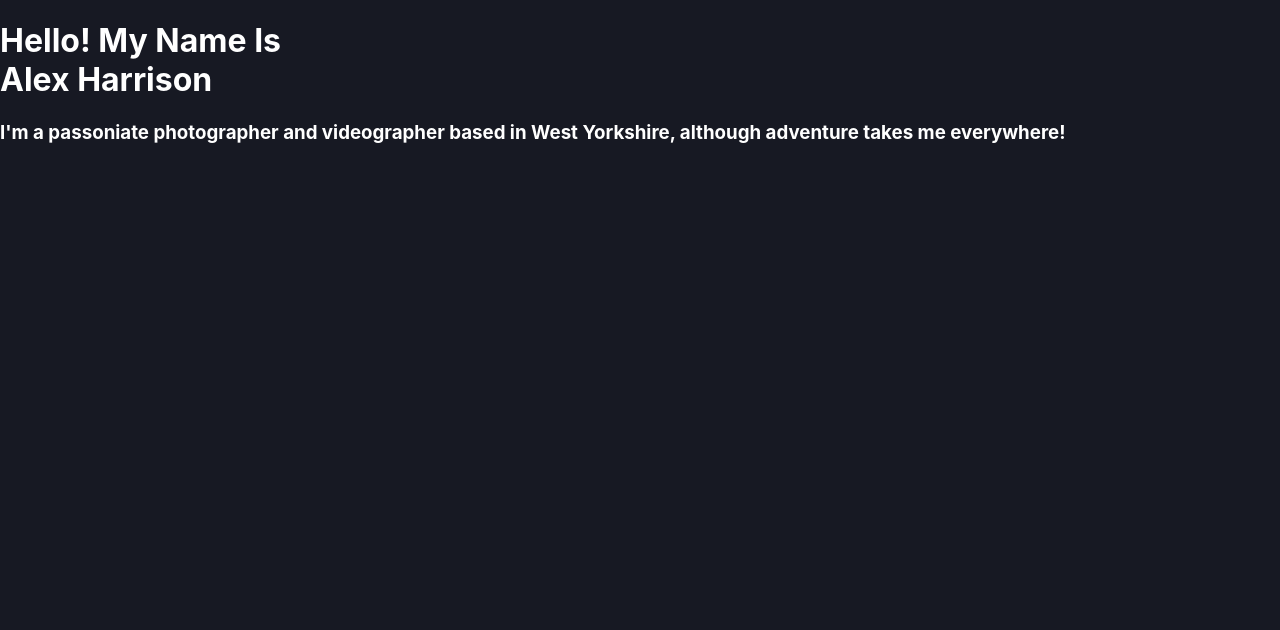
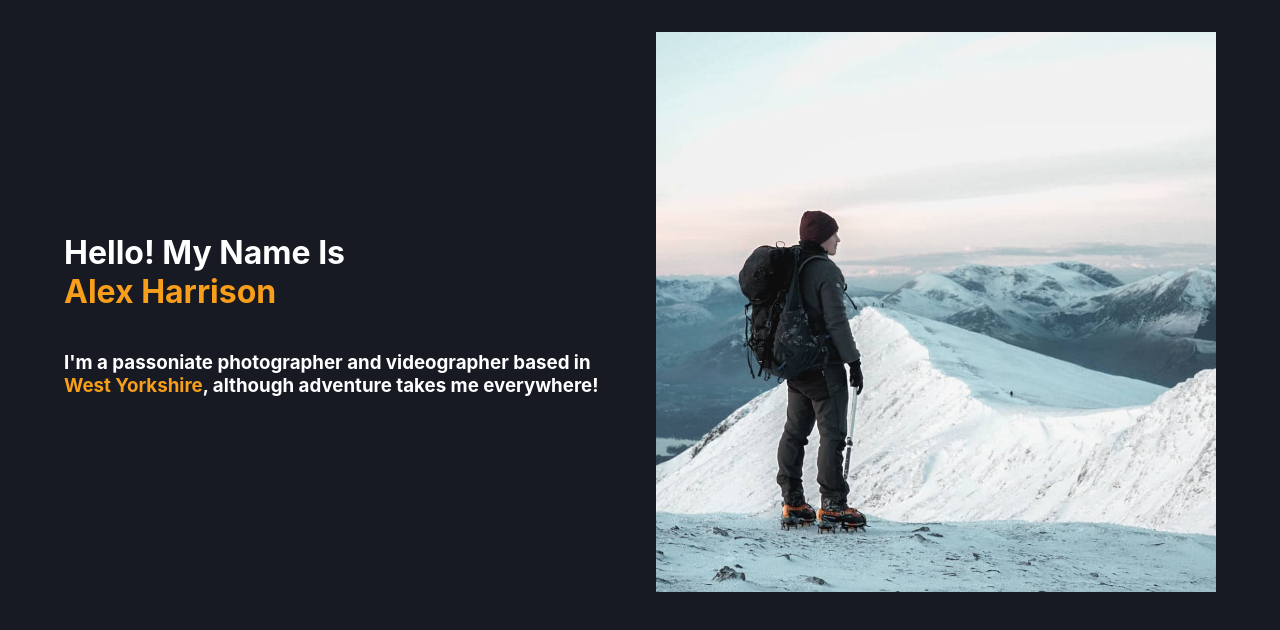
Before and after one commit to tbriggs1/alex-website, a React (Create React App) app: page / in a window 1280 px wide. Shown: the top 630 px of the page. Built offline with nearby package versions, Linux system fonts and the light colour scheme.

Commit message:
Content added to about

```diff
--- a/src/components/AboutSection.js
+++ b/src/components/AboutSection.js
@@ -1,13 +1,18 @@
 import React from 'react';
+import alex from '../images/Alex.jpg';
 
 const AboutSection = () => {
    return(
        <div>
-           <div className="about-text">
-               <h1>Hello! My Name Is <br/><span>Alex Harrison</span></h1>
-               <h3>I'm a passoniate photographer and videographer based in <span>West Yorkshire</span>, although adventure takes me everywhere! </h3>
-           </div>
-           <div className="img-text"></div>
+           <div className='about-content'>
+            <div className="about-text">
+                <h1>Hello! My Name Is <br/><span>Alex Harrison</span></h1>
+                <h3>I'm a passoniate photographer and videographer based in <span>West Yorkshire</span>, although adventure takes me everywhere! </h3>
+            </div>
+            <div className="img-text">
+                <img className="about-img" src={alex} alt="alex the artist"/>
+            </div>
+            </div>
        </div>
    )
 }
--- a/src/pages/AboutMe.js
+++ b/src/pages/AboutMe.js
@@ -1,5 +1,6 @@
 import React from 'react';
 import AboutSection from '../components/AboutSection.js';
+import '../styles/pages.scss';
 
 const AboutMe = () => {
     return(
--- /dev/null
+++ b/src/styles/pages.scss
@@ -0,0 +1,23 @@
+$background-color: #171923;
+$content-backgound: #c31331;
+$secondary-content: #f79e1b;
+$third-content: #cbb2ab;
+
+.about-content{
+    display:flex;
+    justify-content: center;
+    padding: 2rem 3rem;
+    img{
+        height: 70vh;
+    }
+    .about-text{
+        width: 70vh;
+        margin-right: 2rem;
+        display:flex;
+        flex-direction: column;
+        justify-content: center;
+    }
+    span{
+        color: $secondary-content;
+    }
+}
```
Also changed, not shown: src/images/Alex.jpg (added), 1 other file (tests, documents, lock files or other folders).
